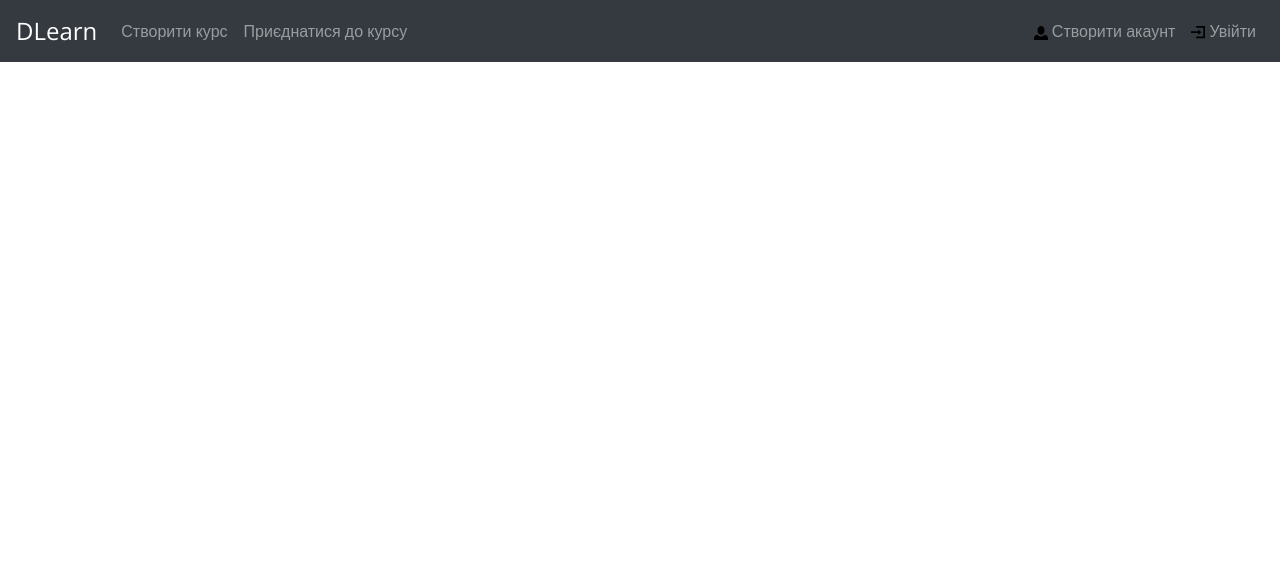
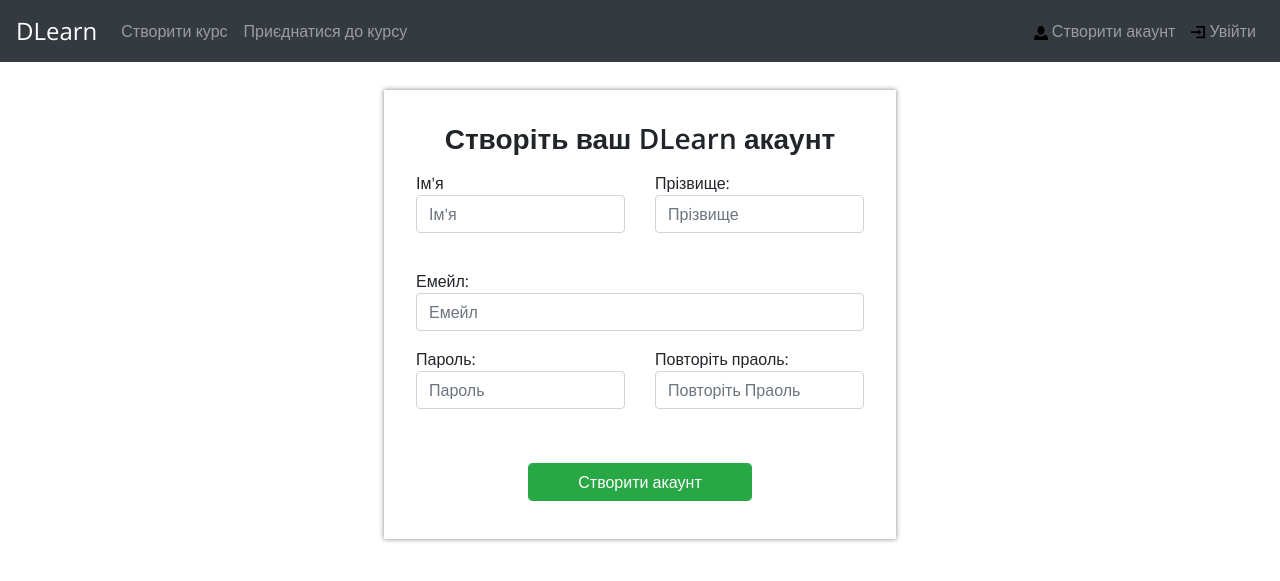
Before and after one commit to xKuroiUsagix/DLearn, a Django app: page /auth/register/ in a window 1280 px wide. Shown: the top 581 px of the page. Run offline with Django 3.2, Linux system fonts and the light colour scheme; some libraries are stand-ins or nearby versions.

Commit message:
authentication styled

```diff
--- a/authentication/static/authentication/style.css
+++ b/authentication/static/authentication/style.css
@@ -18,3 +18,20 @@
 .form-error {
     color: red;
 }
+
+.form-div {
+    margin-top: 7%;
+}
+
+.course-update-div {
+    padding-left: 50px;
+    padding-right: 50px;
+}
+
+.task-form-fields form-group {
+    height: 100px;
+}
+
+.join-btn {
+    margin-top: 5%;
+}
--- a/authentication/templates/authentication/login.html
+++ b/authentication/templates/authentication/login.html
@@ -5,8 +5,8 @@
     <link rel="stylesheet" href="{% static 'authentication/style.css' %}">
 {% endblock styles %}
 
-{% block content %}
-<div class="container form-container">
+{% block no_sidebar %}
+<div class="container form-container form-div">
     <div class="form-group">
         <form action="{% url 'authentication:login' %}" method="POST">
             {% csrf_token %}
@@ -36,4 +36,4 @@
     Current user is {{ user.email }}
     <a href="{% url 'authentication:logout' %}">logut</a><br>
 {% endif %}
-{% endblock content %}
+{% endblock %}
--- a/authentication/templates/authentication/register.html
+++ b/authentication/templates/authentication/register.html
@@ -5,8 +5,8 @@
 <link rel="stylesheet" href="{% static 'authentication/style.css' %}">
 {% endblock styles %}
 
-{% block content %}
-<div class="container form-container">
+{% block no_sidebar %}
+<div class="container form-container form-div">
     <div class="form-group">
         <form action="{% url 'authentication:register' %}" method="POST">
             {% csrf_token %}
@@ -47,4 +47,4 @@
         </form>
     </div>
 </div>
-{% endblock content %}
+{% endblock %}
```
